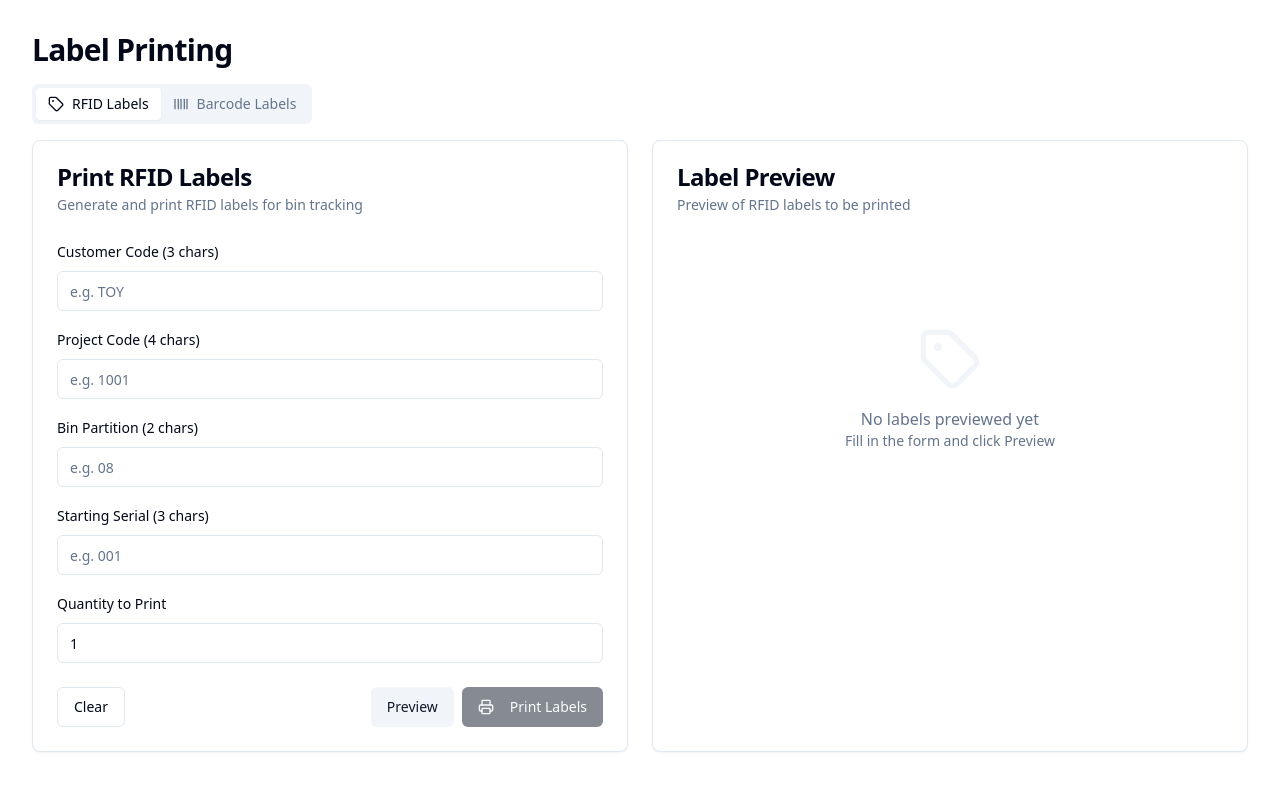
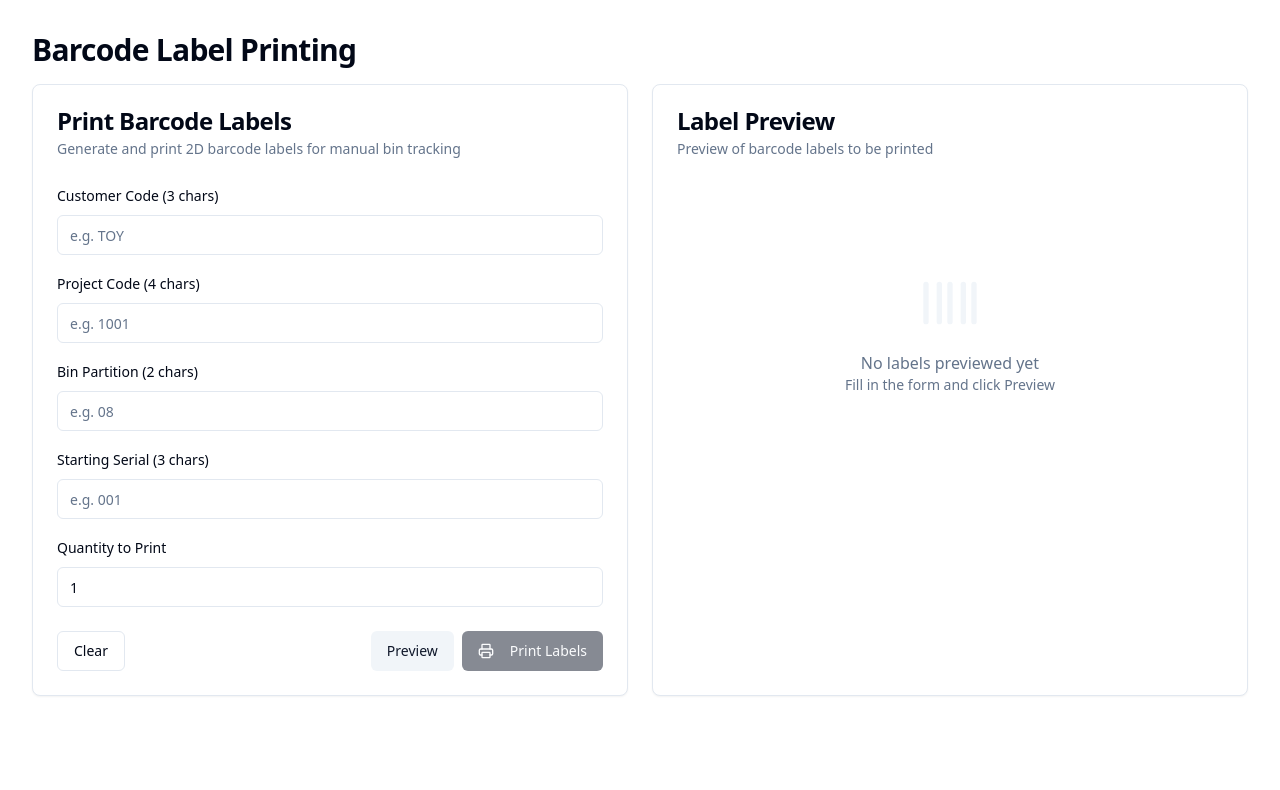
Before and after one commit to alsubhan/movtracker, a React (Vite) app: page /transactions/label-printing in a window 1280 px wide. Shown: the top 790 px of the page. Built offline with nearby package versions, Linux system fonts and the light colour scheme.

Commit message:
Remove RFID label printing
Removes the RFID label printing functionality from the application.

```diff
--- a/src/components/layout/Sidebar.tsx
+++ b/src/components/layout/Sidebar.tsx
@@ -131,10 +131,10 @@ export const Sidebar = () => {
               <div className="space-y-1">
                 <SidebarItem
                   icon={<Printer size={20} />}
-                  label="Label Printing"
+                  label="Barcode Label Printing"
                   href="/transactions/label-printing"
                   active={pathname === "/transactions/label-printing"}
-                  requiredPermission={PERMISSIONS.RFID_PRINTING}
+                  requiredPermission={PERMISSIONS.BARCODE_PRINTING}
                 />
                 <SidebarItem
                   icon={<ArrowRight size={20} />}
--- a/src/pages/transactions/LabelPrinting.tsx
+++ b/src/pages/transactions/LabelPrinting.tsx
@@ -11,10 +11,9 @@ import {
 } from "@/components/ui/card";
 import { Input } from "@/components/ui/input";
 import { Label } from "@/components/ui/label";
-import { Printer, CheckCircle, AlertTriangle, Barcode, Tag } from "lucide-react";
+import { Printer, CheckCircle, AlertTriangle, Barcode } from "lucide-react";
 import { useToast } from "@/hooks/use-toast";
 import { Separator } from "@/components/ui/separator";
-import { Tabs, TabsList, TabsTrigger, TabsContent } from "@/components/ui/tabs";
 
 const LabelPrinting = () => {
   const { toast } = useToast();
@@ -27,7 +26,6 @@ const LabelPrinting = () => {
   });
   const [previewData, setPreviewData] = useState<string[]>([]);
   const [isPrinting, setIsPrinting] = useState(false);
-  const [labelType, setLabelType] = useState<"rfid" | "barcode">("rfid");
 
   const handleInputChange = (e: React.ChangeEvent<HTMLInputElement>) => {
     const { name, value } = e.target;
@@ -101,7 +99,7 @@ const LabelPrinting = () => {
 
     toast({
       title: "Preview Generated",
-      description: `${quantity} ${labelType === "rfid" ? "RFID" : "barcode"} labels ready for printing`,
+      description: `${quantity} barcode labels ready for printing`,
     });
   };
 
@@ -120,14 +118,14 @@ const LabelPrinting = () => {
     // Simulate printing process
     toast({
       title: "Printing Started",
-      description: `Printing ${previewData.length} ${labelType === "rfid" ? "RFID" : "barcode"} labels...`,
+      description: `Printing ${previewData.length} barcode labels...`,
     });
 
     setTimeout(() => {
       setIsPrinting(false);
       toast({
         title: "Printing Complete",
-        description: `Successfully printed ${previewData.length} ${labelType === "rfid" ? "RFID" : "barcode"} labels`,
+        description: `Successfully printed ${previewData.length} barcode labels`,
       });
     }, 2000);
   };
@@ -146,31 +144,15 @@ const LabelPrinting = () => {
   return (
     <div className="flex-1 space-y-4 p-4 md:p-8 pt-6">
       <div className="flex items-center justify-between">
-        <h2 className="text-3xl font-bold tracking-tight">Label Printing</h2>
+        <h2 className="text-3xl font-bold tracking-tight">Barcode Label Printing</h2>
       </div>
-
-      <Tabs value={labelType} onValueChange={(value) => setLabelType(value as "rfid" | "barcode")}>
-        <TabsList className="mb-4">
-          <TabsTrigger value="rfid" className="flex items-center gap-2">
-            <Tag className="h-4 w-4" />
-            RFID Labels
-          </TabsTrigger>
-          <TabsTrigger value="barcode" className="flex items-center gap-2">
-            <Barcode className="h-4 w-4" />
-            Barcode Labels
-          </TabsTrigger>
-        </TabsList>
 
       <div className="grid grid-cols-1 md:grid-cols-2 gap-6">
         <Card>
           <CardHeader>
-              <CardTitle>
-                {labelType === "rfid" ? "Print RFID Labels" : "Print Barcode Labels"}
-              </CardTitle>
+            <CardTitle>Print Barcode Labels</CardTitle>
             <CardDescription>
-                {labelType === "rfid"
-                  ? "Generate and print RFID labels for bin tracking"
-                  : "Generate and print 2D barcode labels for manual bin tracking"}
+              Generate and print 2D barcode labels for manual bin tracking
             </CardDescription>
           </CardHeader>
           <CardContent>
@@ -265,7 +247,7 @@ const LabelPrinting = () => {
           <CardHeader>
             <CardTitle>Label Preview</CardTitle>
             <CardDescription>
-                Preview of {labelType === "rfid" ? "RFID" : "barcode"} labels to be printed
+              Preview of barcode labels to be printed
             </CardDescription>
           </CardHeader>
           <CardContent>
@@ -277,22 +259,14 @@ const LabelPrinting = () => {
                       key={index}
                       className="border rounded-md p-4 flex flex-col items-center justify-center bg-white"
                     >
-                        <div className="text-xs text-gray-500 mb-1">
-                          {labelType === "rfid" ? "RFID Bin Label" : "Barcode Label"}
+                      <div className="text-xs text-gray-500 mb-1">Barcode Label</div>
+                      <div className="text-lg font-bold">{binId}</div>
+                      <div className="mt-2">
+                        <Barcode className="h-12 w-32" />
                       </div>
-                        <div className="text-lg font-bold">{binId}</div>
-                        {labelType === "rfid" ? (
-                          <div className="mt-2 bg-gray-800 text-white px-4 py-1 text-xs rounded-sm">
+                      <div className="mt-2 text-xs rounded-sm text-center">
                         {binId}
                       </div>
-                        ) : (
-                          <div className="mt-2">
-                            <Barcode className="h-12 w-32" />
-                            <div className="mt-1 text-xs text-center">
-                              {binId}
-                            </div>
-                          </div>
-                        )}
                       <CheckCircle className="h-4 w-4 text-green-500 mt-2" />
                     </div>
                   ))}
@@ -326,11 +300,7 @@ const LabelPrinting = () => {
               </div>
             ) : (
               <div className="h-[300px] flex flex-col items-center justify-center text-muted-foreground">
-                  {labelType === "rfid" ? (
-                    <Tag className="h-16 w-16 mb-4 text-muted" />
-                  ) : (
                 <Barcode className="h-16 w-16 mb-4 text-muted" />
-                  )}
                 <p>No labels previewed yet</p>
                 <p className="text-sm">Fill in the form and click Preview</p>
               </div>
@@ -338,7 +308,6 @@ const LabelPrinting = () => {
           </CardContent>
         </Card>
       </div>
-      </Tabs>
     </div>
   );
 };
--- a/src/utils/permissions.ts
+++ b/src/utils/permissions.ts
@@ -6,8 +6,7 @@ export const PERMISSIONS = {
   USER_MANAGEMENT: 'user_management',
   BIN_MANAGEMENT: 'bin_management',
   GATE_MANAGEMENT: 'gate_management',
-  RFID_PRINTING: 'label_printing', // Updated permission name
-  BARCODE_PRINTING: 'barcode_printing', // Keep for backwards compatibility
+  BARCODE_PRINTING: 'barcode_printing', // This is now the primary permission
   BIN_MOVEMENT: 'bin_movement',
   REPORTS_VIEW: 'reports_view',
   DATABASE_UTILITIES: 'database_utilities',
@@ -19,12 +18,12 @@ export const ROLE_PERMISSIONS = {
   admin: Object.values(PERMISSIONS),
   user: [
     PERMISSIONS.BIN_MANAGEMENT,
-    PERMISSIONS.RFID_PRINTING,
+    PERMISSIONS.BARCODE_PRINTING,
     PERMISSIONS.BIN_MOVEMENT,
     PERMISSIONS.REPORTS_VIEW,
   ],
   operator: [
-    PERMISSIONS.RFID_PRINTING,
+    PERMISSIONS.BARCODE_PRINTING,
     PERMISSIONS.BIN_MOVEMENT,
   ],
 };
@@ -51,36 +50,30 @@ export const permissionsList: Permission[] = [
   },
   {
     id: '4',
-    name: PERMISSIONS.RFID_PRINTING,
-    description: 'Print labels (RFID & Barcode)',
-    modules: ['Label Printing'],
+    name: PERMISSIONS.BARCODE_PRINTING,
+    description: 'Print barcode labels',
+    modules: ['Barcode Label Printing'],
   },
   {
     id: '5',
-    name: PERMISSIONS.BARCODE_PRINTING,
-    description: 'Print barcode labels (Legacy)',
-    modules: ['Barcode Label Printing'],
-  },
-  {
-    id: '6',
     name: PERMISSIONS.BIN_MOVEMENT,
     description: 'Track bin movements',
     modules: ['Bin In Movement', 'Bin Out Movement'],
   },
   {
-    id: '7',
+    id: '6',
     name: PERMISSIONS.REPORTS_VIEW,
     description: 'View reports',
     modules: ['Bin Movements', 'Missing Bins'],
   },
   {
-    id: '8',
+    id: '7',
     name: PERMISSIONS.DATABASE_UTILITIES,
     description: 'Database utility functions',
     modules: ['Database Utilities'],
   },
   {
-    id: '9',
+    id: '8',
     name: PERMISSIONS.SETTINGS,
     description: 'Manage application settings',
     modules: ['Settings'],
```
Lines whose indentation alone changed are shown as unchanged.
